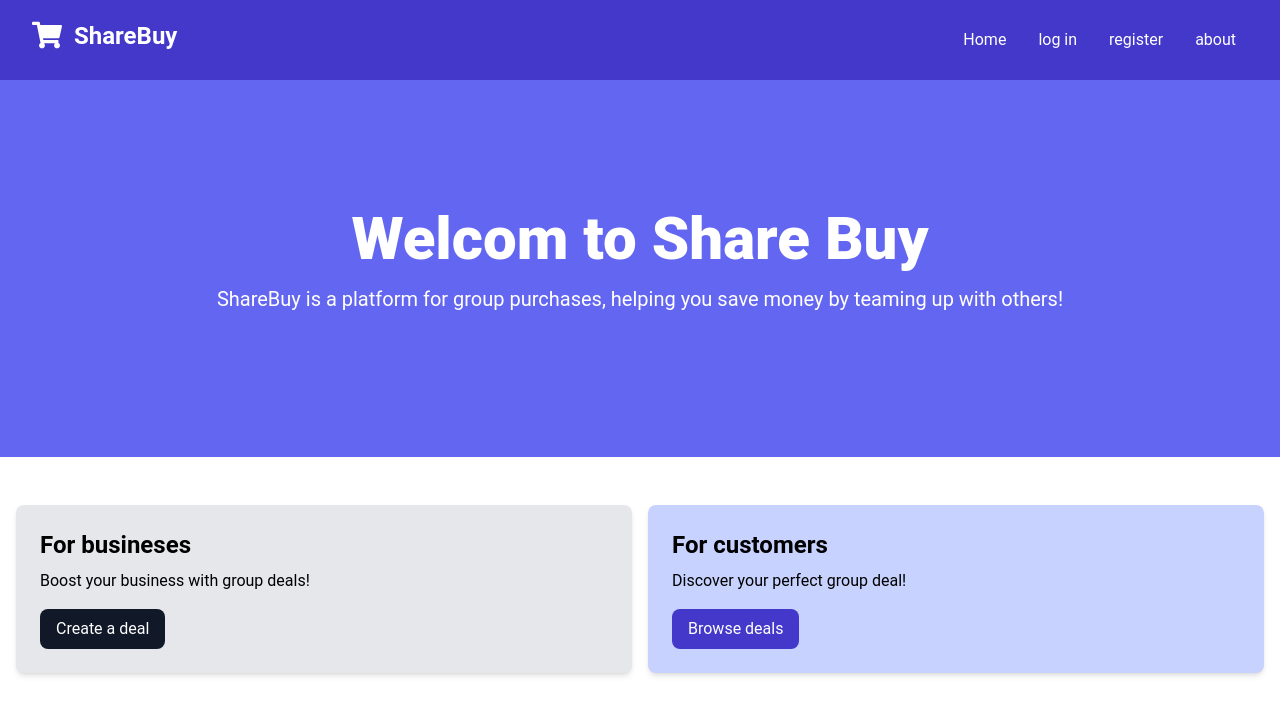
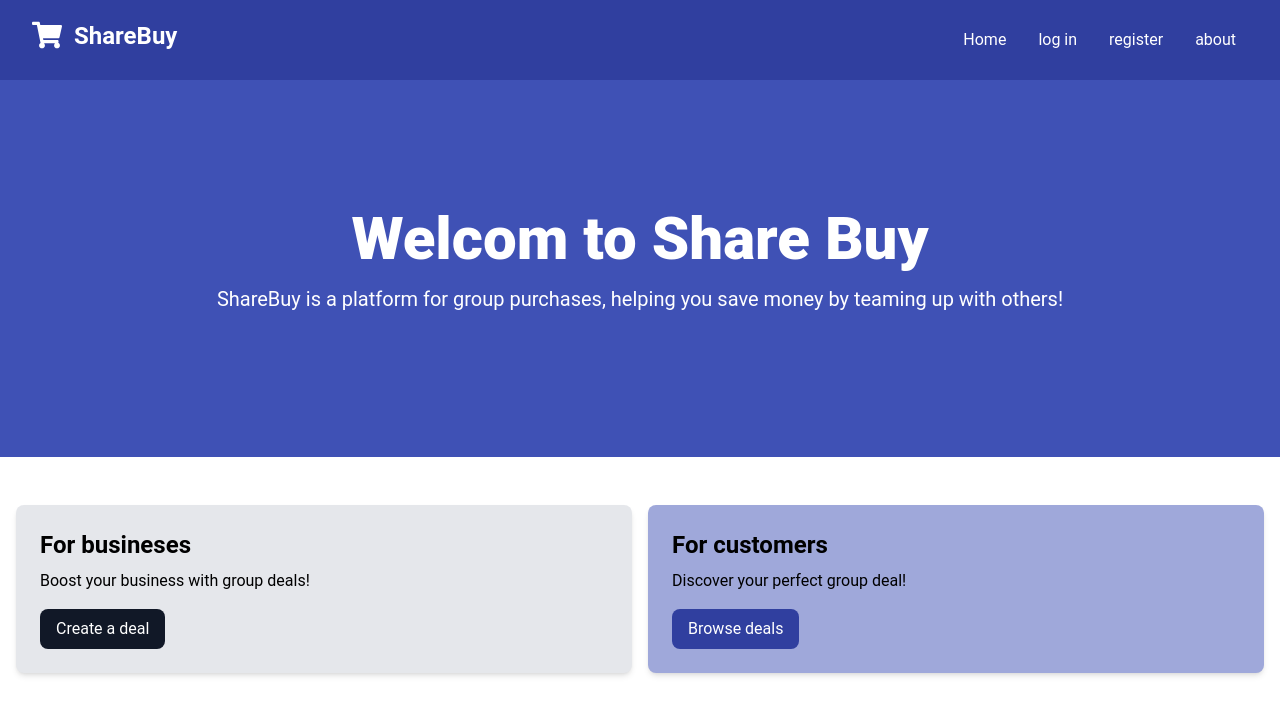
Before and after one commit to ShareBuy-final-project/Frontend, a React (Vite) app: page / in a window 1280 px wide. Shown: the top 714 px of the page. Built offline with nearby package versions, Linux system fonts and the light colour scheme.

Commit message:
indigo colors are in tailwind.config.js

```diff
--- a/src/components/Button.jsx
+++ b/src/components/Button.jsx
@@ -3,7 +3,7 @@ import React from 'react';
 const Button = ({ label, onClick, className}) => {
   return (
     <button onClick={onClick}
-        className={`px-4 py-2 bg-indigo-700 text-white rounded-lg hover:bg-indigo-600 transition duration-300 ${className}`}>
+        className={`px-4 py-2 bg-indigo700 text-white rounded-lg hover:bg-indigo600 transition duration-300 ${className}`}>
       {label}
     </button>
   );
--- a/src/components/HomeCards.jsx
+++ b/src/components/HomeCards.jsx
@@ -17,14 +17,14 @@ const HomeCards = () => {
                 Create a deal
           </Link>
         </Card>
-        <Card bg='bg-indigo-200'>
+        <Card bg='bg-indigo200'>
           <h2 className="text-2xl font-bold">For customers</h2>
           <p className="mt-2 mb-4">
           Discover your perfect group deal!
           </p>
           <Link
             to="/home"
-            className="inline-block bg-indigo-700 text-white rounded-lg px-4 py-2 hover:bg-indigo-600"
+            className="inline-block bg-indigo700 text-white rounded-lg px-4 py-2 hover:bg-indigo600"
           >
             Browse deals
           </Link>
--- a/src/components/Navbar.jsx
+++ b/src/components/Navbar.jsx
@@ -6,7 +6,7 @@ const Navbar = () => {
   const linkClass = ({isActive}) => isActive ? "bg-black text-white hover:bg-gray-900 hover:text-white rounded-md px-3 py-2":
                   "text-white hover:bg-gray-900 hover:text-white rounded-md px-3 py-2"
   return (
-    <nav className="bg-indigo-700 border-b border-indigo-500">
+    <nav className="bg-indigo700 border-b border-indigo500">
       <div className="mx-auto max-w-7xl px-2 sm:px-6 lg:px-8">
         <div className="flex h-20 items-center justify-between">
           <div
--- a/src/components/SearchBar.jsx
+++ b/src/components/SearchBar.jsx
@@ -35,7 +35,7 @@ const SearchBar = ({ onSearch, onSort ,placeholder = "Search...", width="100%" }
       <SortByDropDown sortOption={sortOption} onSortChange={handleSortChange} />
       <button
         onClick={handleSearch}
-        className="px-4 py-2 bg-indigo-700 text-white rounded-r-lg hover:bg-indigo-600 transition duration-300"
+        className="px-4 py-2 bg-indigo700 text-white rounded-r-lg hover:bg-indigo600 transition duration-300"
         style={{ flexBasis: '10%' }}
       >
         Search
--- a/src/components/Welcome.jsx
+++ b/src/components/Welcome.jsx
@@ -2,7 +2,7 @@ import React from 'react'
 
 const Welcome = () => {
   return (
-    <section className="bg-indigo-500 py-32 mb-4">
+    <section className="bg-indigo500 py-32 mb-4">
       <div
         className="max-w-7xl mx-auto px-4 sm:px-6 lg:px-8 flex flex-col items-center"
       >
--- a/src/pages/LoginPage.jsx
+++ b/src/pages/LoginPage.jsx
@@ -38,7 +38,7 @@ const LoginPage = () => {
                     />
                     <Button label="Log in" className="mb-4" onClick={handleClick}/>
                     <div >
-                        Not a member yet? <Link className="text-indigo-800 hover:text-indigo-400 " to="/register">Click here</Link>
+                        Not a member yet? <Link className="text-indigo-800 hover:text-indigo400 " to="/register">Click here</Link>
                     </div>
                 </Card>
             </div>
--- a/src/pages/RegisterPage.jsx
+++ b/src/pages/RegisterPage.jsx
@@ -83,8 +83,8 @@ const RegisterPage = () => {
                 <Card width="w-full max-w-full">
                     <h2 className="text-2xl font-bold mb-4">Register</h2>
                     <div className="mb-4">
-                        <p>Register a new business? <Link className="text-indigo-800 hover:text-indigo-400 " to="/registerBusiness">Click here</Link></p>
-                        <p>Already have an account? <Link className="text-indigo-800 hover:text-indigo-400 " to="/log-in">Log in</Link></p>
+                        <p>Register a new business? <Link className="text-indigo-800 hover:text-indigo400 " to="/registerBusiness">Click here</Link></p>
+                        <p>Already have an account? <Link className="text-indigo-800 hover:text-indigo400 " to="/log-in">Log in</Link></p>
                     </div>
                     <div className="mt-8">
                         <div className="flex">
--- a/tailwind.config.js
+++ b/tailwind.config.js
@@ -1,3 +1,5 @@
+import { indigo } from '@mui/material/colors';
+
 /** @type {import('tailwindcss').Config} */
 export default {
   content: [
@@ -13,8 +15,11 @@ export default {
         '70/30': '70% 28%'
       },
       colors: {
-        primary: 'indigo-700', // Example primary color
-        secondary: 'indigo-600', // Example secondary color
+        indigo700: '#303F9F',
+        indigo600: '#3949AB',
+        indigo200: '#9FA8DA',
+        indigo500: '#3F51B5',
+        indigo400: '#5C6BC0',
       },
       borderRadius: {
         'lg': '0.5rem',
```
